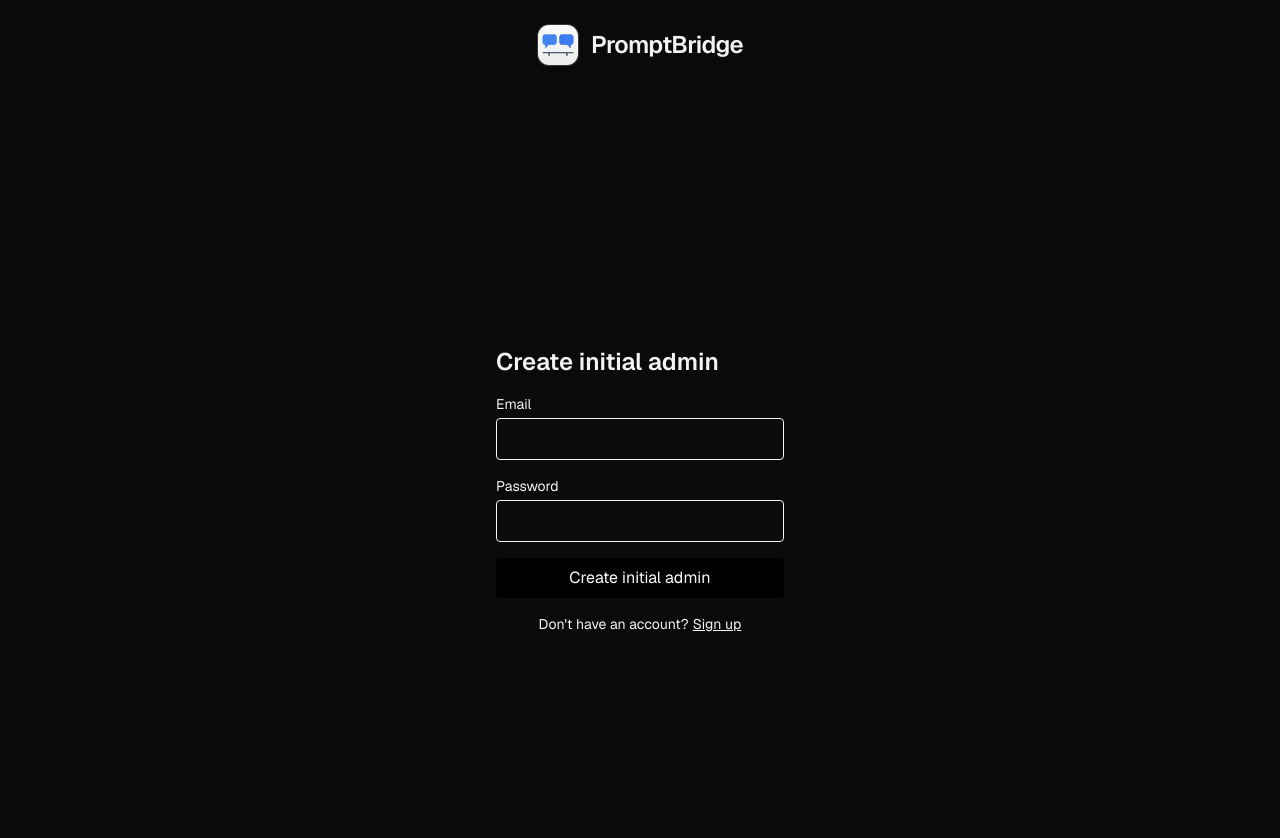
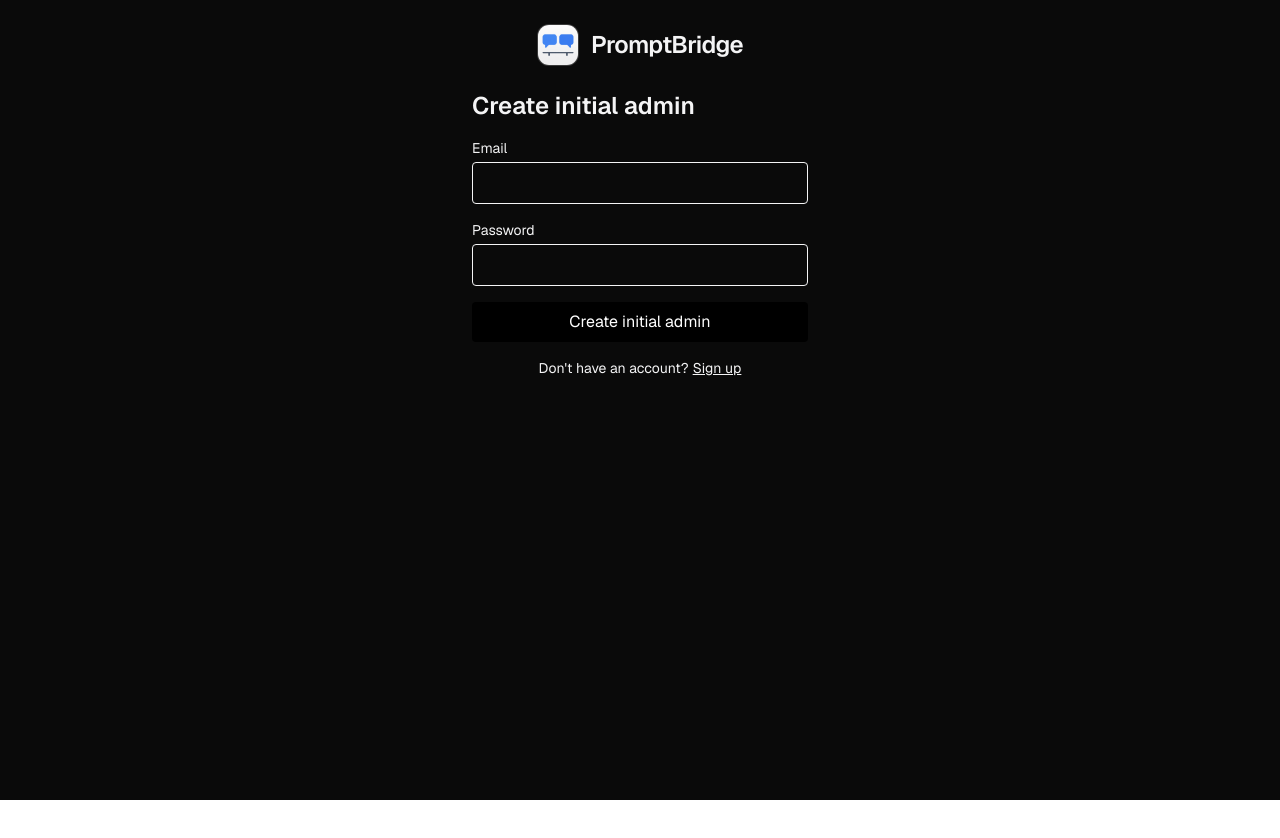
Before and after one commit to lcondliffe/PromptBridge, a Next.js app: page /login in a window 1280 px wide. Shown: the top 838 px of the page. After the commit the page ends 800 px from the top, so only its background shows below. Built offline with nearby package versions, Linux system fonts and the light colour scheme; no server answers; the database is empty.

Commit message:
UI fix - login gap

```diff
--- a/src/app/ClientShell.tsx
+++ b/src/app/ClientShell.tsx
@@ -34,7 +34,7 @@ export default function ClientShell({ children }: { children: React.ReactNode })
             <h1 className="text-2xl font-semibold tracking-tight">PromptBridge</h1>
           </div>
         </header>
-        <main className="w-full max-w-sm px-6 pb-8">{children}</main>
+        <main className="w-full max-w-sm px-6 pb-8 mx-auto">{children}</main>
       </div>
     );
   }
--- a/src/app/login/page.tsx
+++ b/src/app/login/page.tsx
@@ -59,7 +59,7 @@ export default function LoginPage() {
   const buttonText = loading ? (hasUsers === false ? "Creating..." : "Signing in...") : heading;
 
   return (
-    <div className="min-h-dvh flex items-center justify-center p-6">
+    <div>
       <div className="w-full max-w-sm space-y-4">
         <form onSubmit={onSubmit} className="space-y-4">
           <h1 className="text-2xl font-semibold">{heading}</h1>
--- a/src/app/register/page.tsx
+++ b/src/app/register/page.tsx
@@ -31,7 +31,7 @@ export default function RegisterPage() {
   }
 
   return (
-    <div className="min-h-dvh flex items-center justify-center p-6">
+    <div>
       <form onSubmit={onSubmit} className="w-full max-w-sm space-y-4">
         <h1 className="text-2xl font-semibold">Create account</h1>
         <div className="space-y-1">
```
